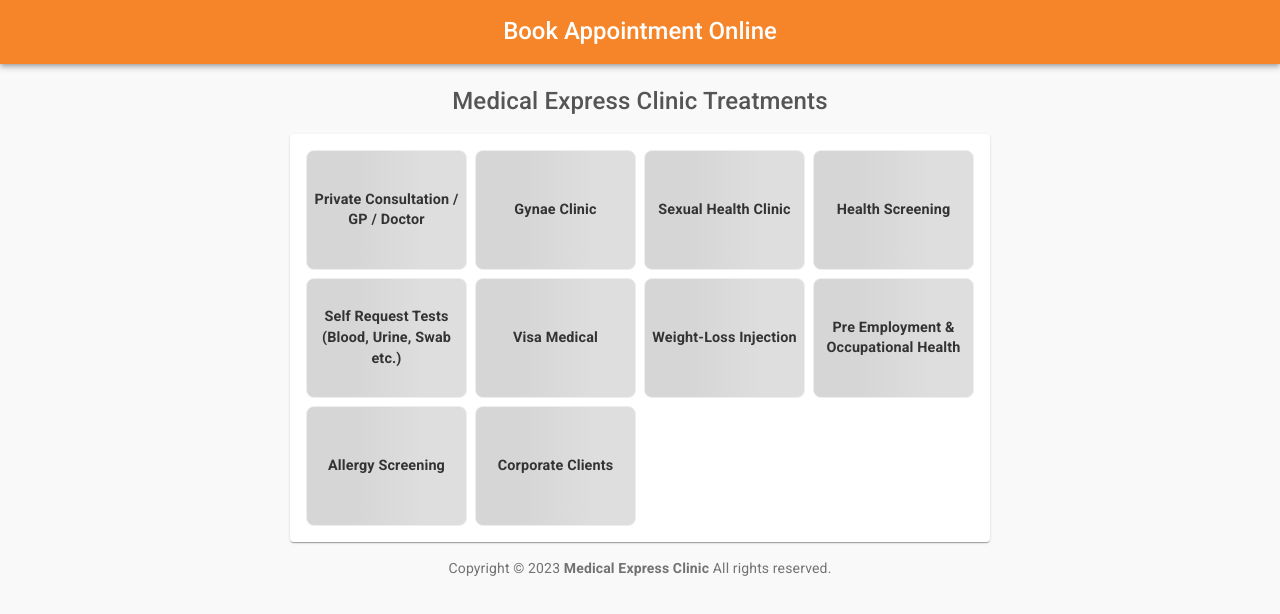
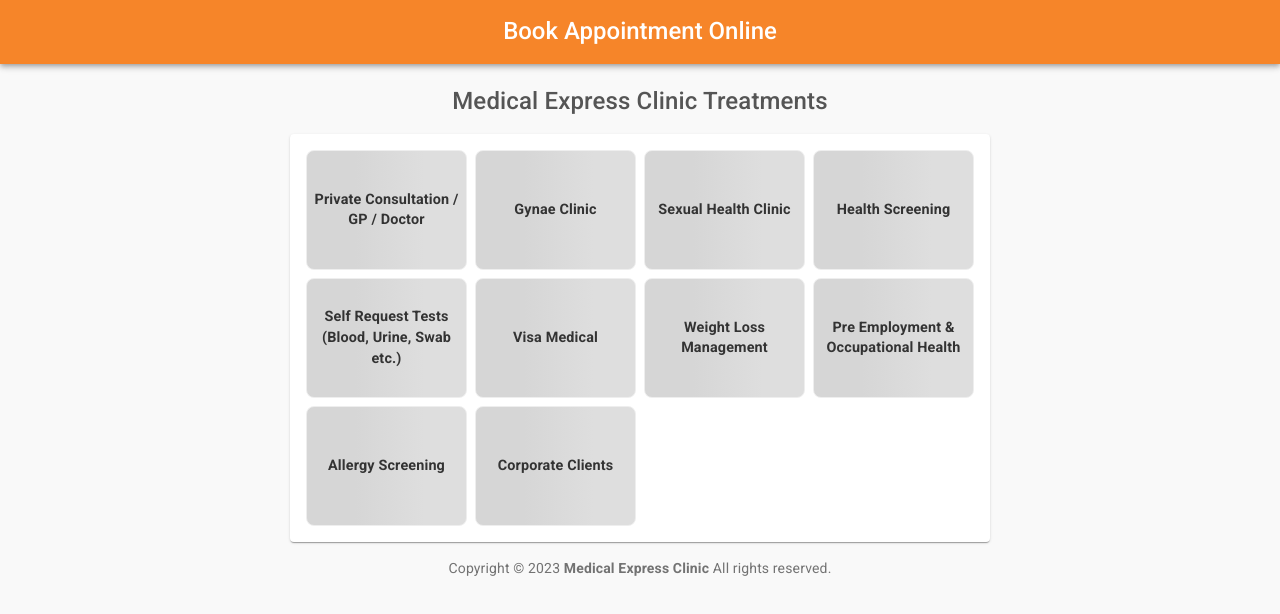
Before and after one commit to mjabdi/medex-form, a React (Create React App) app: page / in a window 1280 px wide. Shown: the top 614 px of the page. Built offline with nearby package versions, Linux system fonts and the light colour scheme.

Commit message:
Weight Loss Management

```diff
--- a/src/ScreeningPackageLoader.js
+++ b/src/ScreeningPackageLoader.js
@@ -43,7 +43,7 @@
     { key: "hs", text: "Health Screening", link: "https://londonmedicalclinic.co.uk/medicalexpressclinic/book/screening/?cat=health"},
     { key: "blood", text: "Self Request Tests (Blood, Urine, Swab etc.)", link: "https://londonmedicalclinic.co.uk/medicalexpressclinic/book/blood/"},
     { key: "visa", text: "Visa Medical", link: "https://londonmedicalclinic.co.uk/medicalexpressclinic/book/screening/?cat=visa"},
-    { key: "weight_loss", text: "Weight-Loss Injection", link: "https://londonmedicalclinic.co.uk/medicalexpressclinic/book/screening/?cat=weight_loss"},
+    { key: "weight_loss", text: "Weight Loss Management", link: "https://londonmedicalclinic.co.uk/medicalexpressclinic/book/screening/?cat=weight_loss"},
     { key: "occup", text: "Pre Employment & Occupational Health", link: "https://londonmedicalclinic.co.uk/medicalexpressclinic/book/screening/?cat=occupational"},
     { key: "allergy", text: "Allergy Screening", link: "https://londonmedicalclinic.co.uk/medicalexpressclinic/book/screening/?cat=allergy", small: false},
     { key: "corp", text: "Corporate Clients", link: "https://londonmedicalclinic.co.uk/medicalexpressclinic/book/corporate/", small: false},
```
